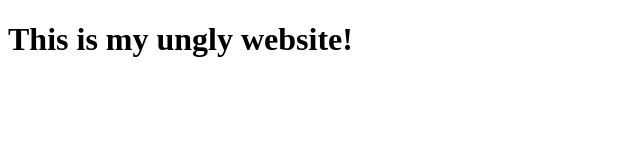
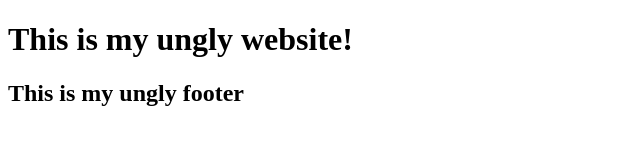
Before and after one commit to giorgoscl7/myWebsite, a plain HTML site: page index.html in a window 1280 px wide. Shown: the whole page, without its empty margins (0-640 px from the left). Drawn offline with Linux system fonts and the light colour scheme.

Commit message:
added footer of index.html

```diff
--- a/index.html
+++ b/index.html
@@ -7,5 +7,9 @@
 </head>
 <body>
     <h1>This is my ungly website!</h1>
+
+    <footer>
+        <div><h2>This is my ungly footer</h2></div>
+    </footer>
 </body>
 </html>
```
